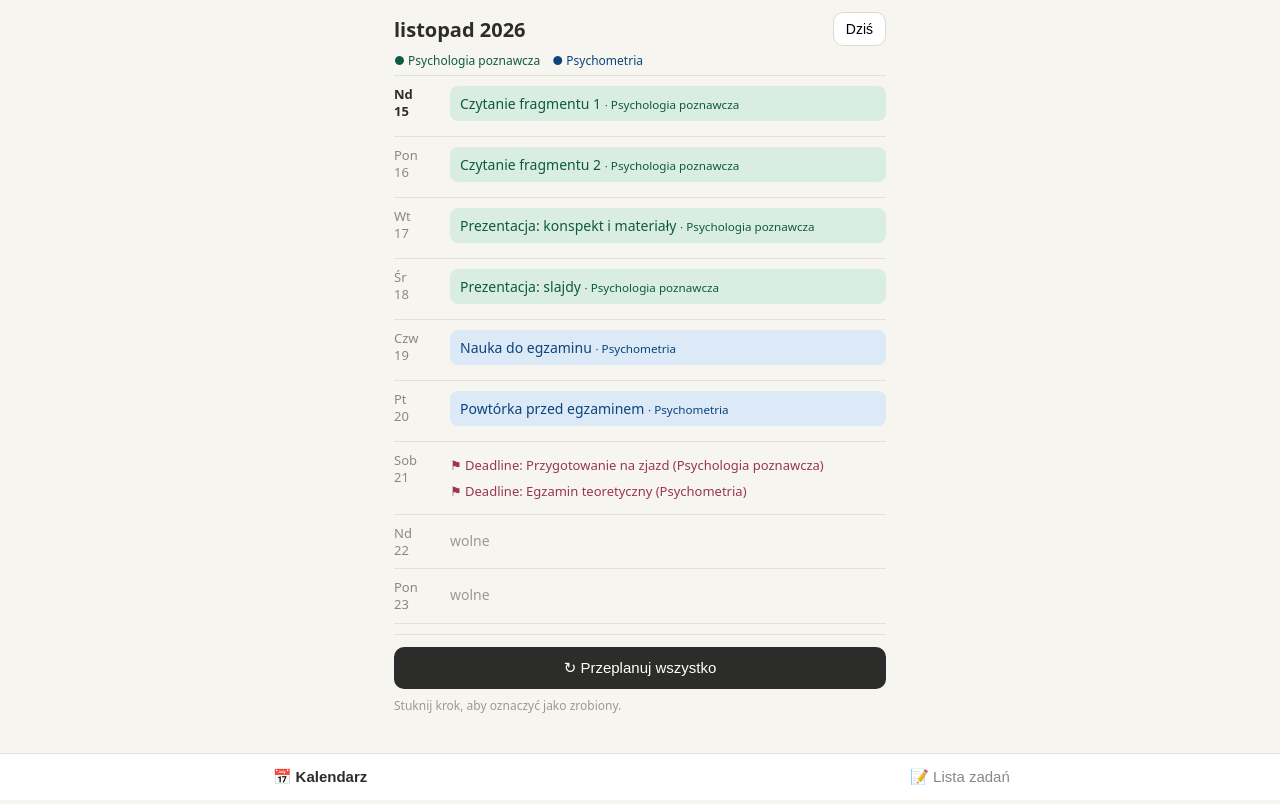
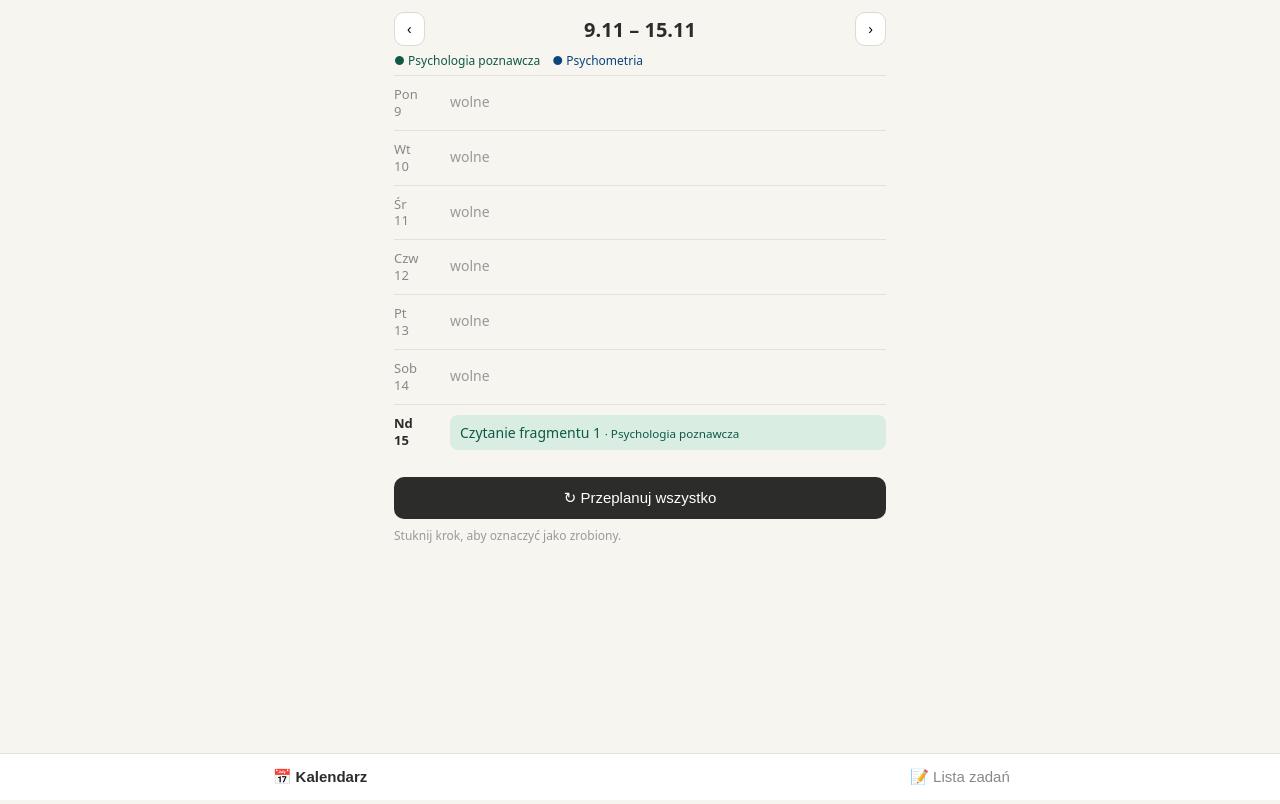
Before and after one commit to radoswis/planer-studentki, a plain HTML site: page index.html in a window 1280 px wide. Drawn offline with Linux system fonts and the light colour scheme.

Commit message:
Przywrócenie widoku tygodnia ze strzałkami (cofnięcie przewijanej listy)
Co-Authored-By: Claude Opus 5.5 <noreply@anthropic.com>
Claude-Session: https://claude.ai/code/session_01Nv6aFRHvnftoxvQHxZyFfX

```diff
--- a/index.html
+++ b/index.html
@@ -24,7 +24,6 @@ textarea{min-height:70px;resize:vertical}
 .card{border-radius:10px;padding:10px 12px;margin:6px 0;display:flex;justify-content:space-between;gap:8px;align-items:center}
 .card small{opacity:.8}
 .x{border:0;background:none;font-size:18px;opacity:.6}
-#days{max-height:calc(100dvh - 240px);overflow-y:auto;overscroll-behavior:contain;-webkit-overflow-scrolling:touch;border-bottom:1px solid #e4e1d8}
 .day{display:flex;gap:10px;padding:10px 0;border-top:1px solid #e4e1d8}
 .day.today .dl{font-weight:700;color:#2c2c2a}
 .dl{width:46px;font-size:13px;color:#888;line-height:1.3;flex-shrink:0}
@@ -40,7 +39,7 @@ textarea{min-height:70px;resize:vertical}
 <body>
 <main>
 <section id="cal">
-  <div class="nav"><h1 id="wk" style="margin:0"></h1><button class="btn2" onclick="goToday()">Dziś</button></div>
+  <div class="nav"><button class="btn2" onclick="shiftWeek(-1)">‹</button><h1 id="wk" style="margin:0"></h1><button class="btn2" onclick="shiftWeek(1)">›</button></div>
   <div class="legend" id="legend"></div>
   <div id="days"></div>
   <button class="btn" onclick="replanAll()">↻ Przeplanuj wszystko</button>
@@ -151,12 +150,11 @@ function del(id){if(!confirm('Usunąć zadanie?'))return;S.tasks=S.tasks.filter(
 const col=s=>COLORS[S.colors[s]??0];
 
 function render(){
-  const m=monday(-2),t0=today();
-  let end=addD(monday(8),6);S.tasks.forEach(t=>{if(t.deadline>end)end=t.deadline});
-  const n=Math.round((new Date(end+'T12:00')-new Date(m+'T12:00'))/864e5)+1;
+  const m=monday(week),t0=today();
+  wk.textContent=`${+m.slice(8)}.${m.slice(5,7)} – ${+addD(m,6).slice(8)}.${addD(m,6).slice(5,7)}`;
   legend.innerHTML=[...new Set(S.tasks.map(t=>t.subject))].map(s=>`<span style="color:${col(s)[1]}">● ${s}</span>`).join('');
   let h='';
-  for(let i=0;i<n;i++){
+  for(let i=0;i<7;i++){
     const d=addD(m,i),dt=new Date(d+'T12:00');
     let c='';
     S.tasks.forEach(t=>{
@@ -166,11 +164,9 @@ function render(){
         c+=`<div class="dead">⚑ Deadline: ${label}</div>`;
       }
     });
-    h+=`<div class="day${d===t0?' today':''}" data-d="${d}"><div class="dl">${DAYS[dt.getDay()]}<br>${dt.getDate()}</div><div style="flex:1">${c||'<div class="empty">wolne</div>'}</div></div>`;
+    h+=`<div class="day${d===t0?' today':''}"><div class="dl">${DAYS[dt.getDay()]}<br>${dt.getDate()}</div><div style="flex:1">${c||'<div class="empty">wolne</div>'}</div></div>`;
   }
-  const st=days.scrollTop;days.innerHTML=h;
-  if(!rendered){rendered=1;goToday()}else days.scrollTop=st;
-  setMonth();
+  days.innerHTML=h;
   tasks.innerHTML=S.tasks.length?S.tasks.slice().sort((a,b)=>a.deadline<b.deadline?-1:1).map(t=>{
     const[bg,fg]=col(t.subject),d=t.steps.filter(s=>s.done).length;
     const header=t.title&&t.title!==t.subject?`<b>${t.title}</b> <small>· ${t.subject}</small>`:`<b>${t.subject}</b>`;
@@ -179,11 +175,7 @@ function render(){
   subs.innerHTML=Object.keys(S.colors).map(s=>`<option value="${s}">`).join('');
   fCol.innerHTML=COLORS.map((c,i)=>`<span style="background:${c[0]}" class="${i===selCol?'sel':''}" onclick="selCol=${i};render()"></span>`).join('');
 }
-let rendered=0;
-const MON=['styczeń','luty','marzec','kwiecień','maj','czerwiec','lipiec','sierpień','wrzesień','październik','listopad','grudzień'];
-function goToday(){const td=days.querySelector('.today');if(td)days.scrollTop=td.offsetTop-days.offsetTop}
-function setMonth(){const top=days.scrollTop+days.offsetTop;const el=[...days.children].find(e=>e.offsetTop+e.offsetHeight>top);if(el){const d=el.dataset.d;wk.textContent=MON[+d.slice(5,7)-1]+' '+d.slice(0,4)}}
-days.addEventListener('scroll',setMonth);
+function shiftWeek(n){week+=n;render()}
 function tab(x){cal.hidden=x!=='cal';list.hidden=x!=='list';tCal.classList.toggle('on',x==='cal');tList.classList.toggle('on',x==='list')}
 fSub.addEventListener('change',()=>{if(S.colors[fSub.value]!=null){selCol=S.colors[fSub.value];render()}});
 
```
